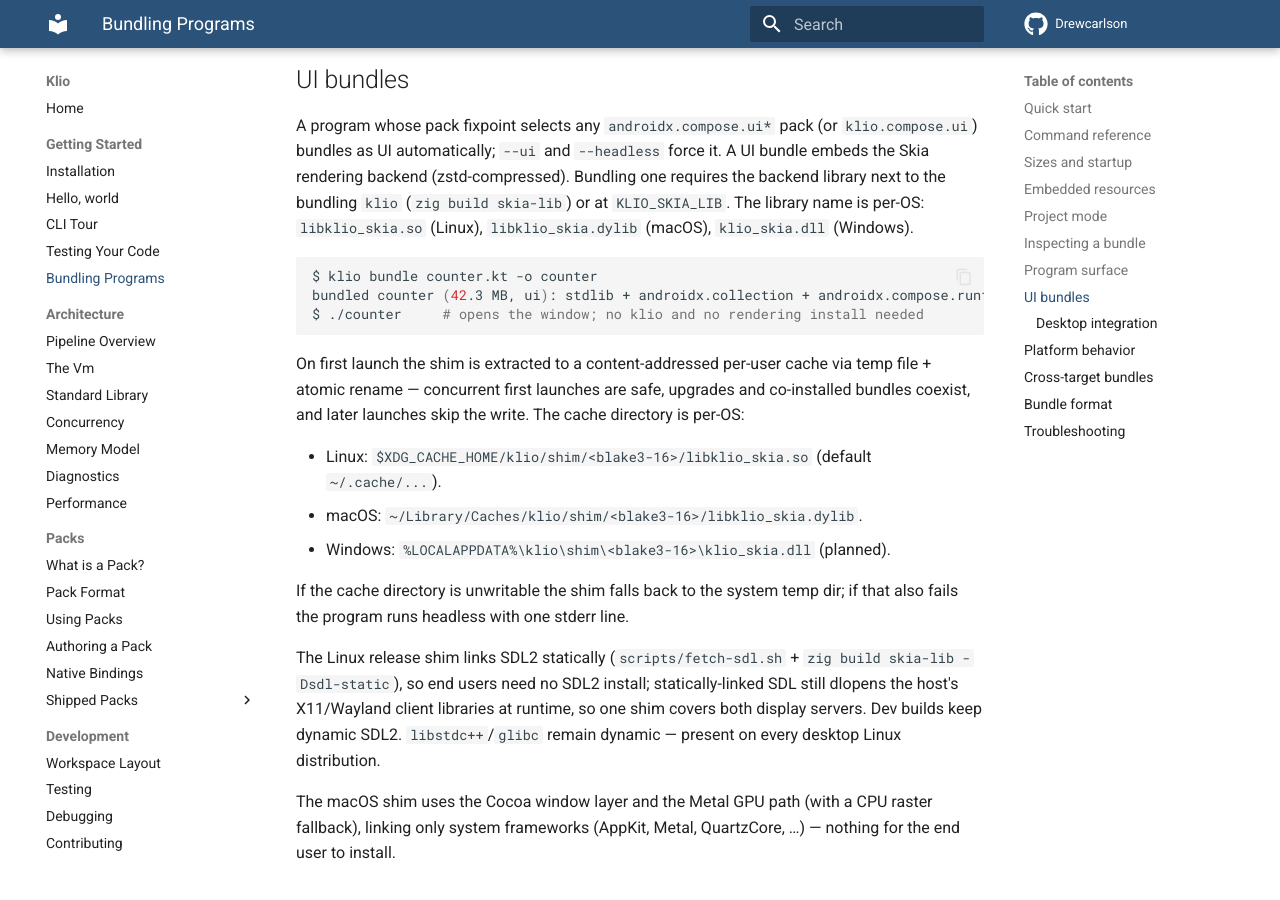
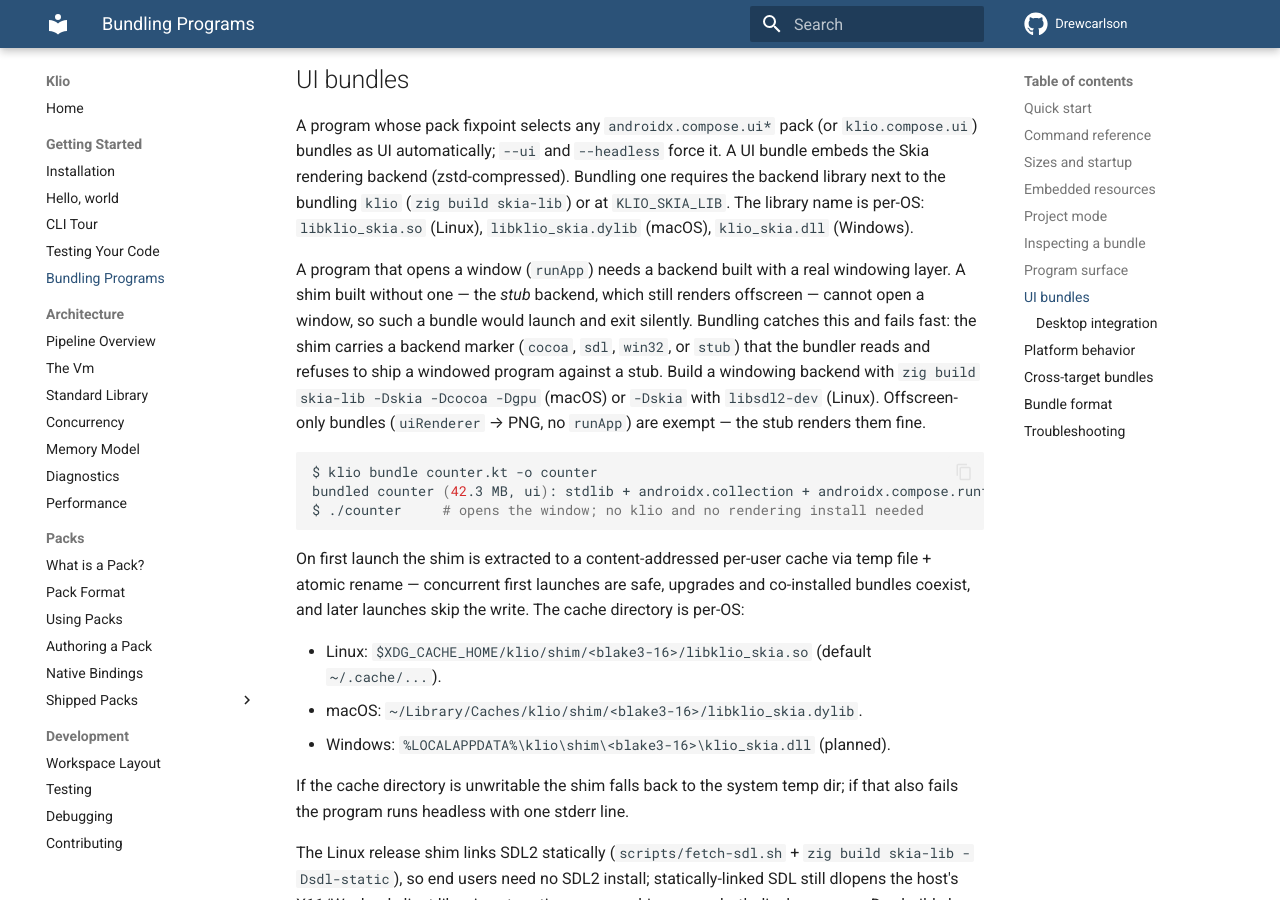
Before and after one commit to DrewCarlson/klio, an MkDocs documentation site: the page built from docs/BUNDLE.md, in a window 1280 px wide and 900 px high, scrolled down 4913 px. Built offline with MkDocs 1.6.1 and Material for MkDocs 9.7.7, drawn with Linux system fonts in a browser that asks for light colours; the version menu is left out; some of the changed text lies outside the part shown.

Commit message:
bundle: fail fast when a windowed UI program ships against a stub Skia backend
A Skia shim built without a windowing layer (no -Dcocoa on macOS, no SDL on
Linux) still renders offscreen, but its winOpen returns null — so a bundled
runApp program opens no window and exits with no output. The shim now bakes a
windowing-backend marker (klio_win_backend_tag = cocoa/sdl/win32/stub) into its
data section; the bundler reads it by a byte scan (host and cross-target alike)
and refuses to bundle a windowed program (one that calls runApp) against a stub
backend, naming the rebuild command. Offscreen-only bundles (uiRenderer -> PNG,
no runApp) are exempt, so they still bundle against a stub.

````diff
--- a/docs/BUNDLE.md
+++ b/docs/BUNDLE.md
@@ -255,6 +255,17 @@
 library name is per-OS: `libklio_skia.so` (Linux), `libklio_skia.dylib`
 (macOS), `klio_skia.dll` (Windows).
 
+A program that opens a window (`runApp`) needs a backend built with a
+real windowing layer. A shim built without one — the *stub* backend,
+which still renders offscreen — cannot open a window, so such a bundle
+would launch and exit silently. Bundling catches this and fails fast:
+the shim carries a backend marker (`cocoa`, `sdl`, `win32`, or `stub`)
+that the bundler reads and refuses to ship a windowed program against a
+stub. Build a windowing backend with `zig build skia-lib -Dskia -Dcocoa
+-Dgpu` (macOS) or `-Dskia` with `libsdl2-dev` (Linux). Offscreen-only
+bundles (`uiRenderer` → PNG, no `runApp`) are exempt — the stub renders
+them fine.
+
 ```sh
 $ klio bundle counter.kt -o counter
 bundled counter (42.3 MB, ui): stdlib + androidx.collection + androidx.compose.runtime + klio.compose.ui + kotlinx.atomicfu + kotlinx.coroutines + skia backend
@@ -411,6 +422,11 @@
 - `error: this is a UI bundle but no Skia backend library was found for <target>; build it (zig build skia-lib) or set KLIO_SKIA_LIB`
   — a UI bundle needs the rendering backend to embed; build it or
   point `KLIO_SKIA_LIB` at one.
+- `error: this Compose UI program opens a window (runApp), but the Skia backend for <target> has no windowing support ...`
+  — the shim was built without a windowing layer (the stub backend), so
+  a windowed app would open no window and exit silently. Rebuild the
+  backend with `zig build skia-lib -Dskia -Dcocoa -Dgpu` (macOS) or
+  `-Dskia` + `libsdl2-dev` (Linux), or use a UI-enabled klio build.
 - `error: the macos-arm64 stub is not a code-signed Mach-O and cannot be bundled`
   — an arm64 macOS stub must carry the linker's ad-hoc signature (its
   `__TEXT`/`__LINKEDIT` layout is read to re-sign); the provided stub
````
Also changed, not shown: 2 other files.
